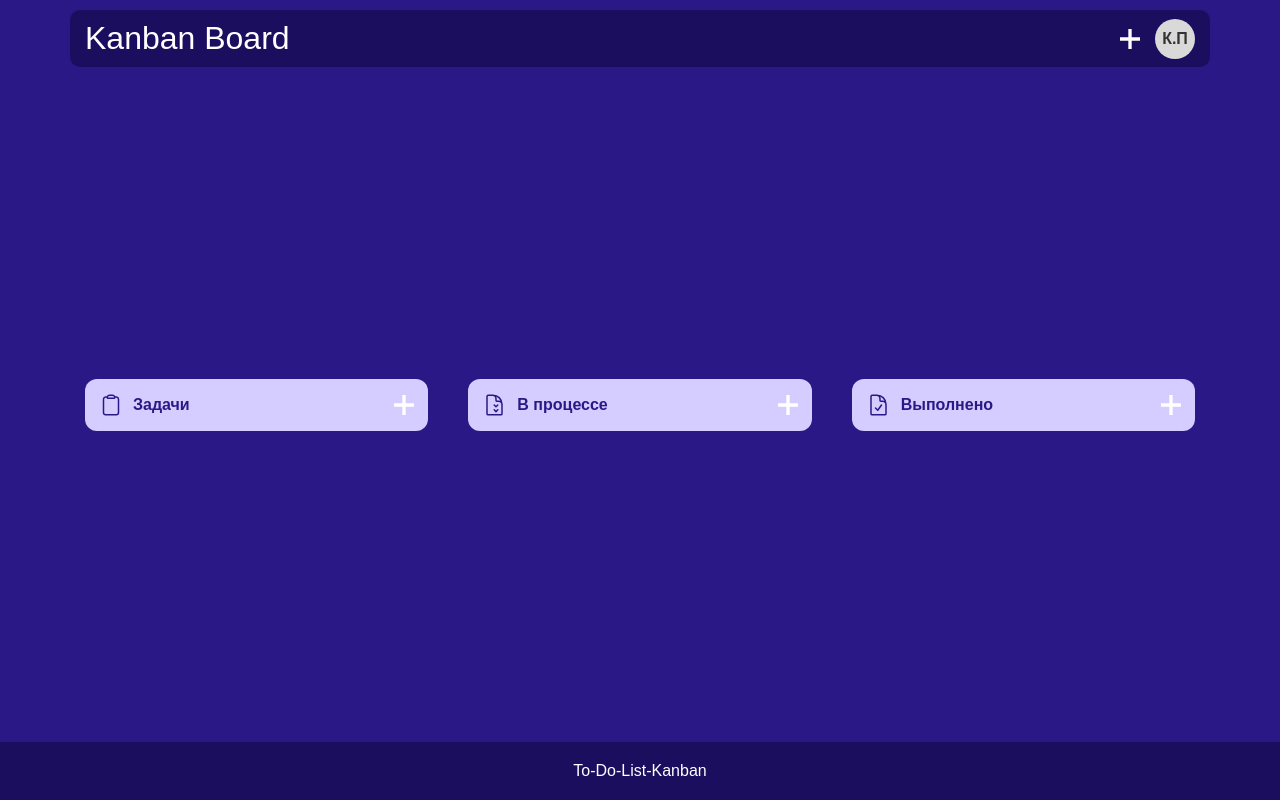
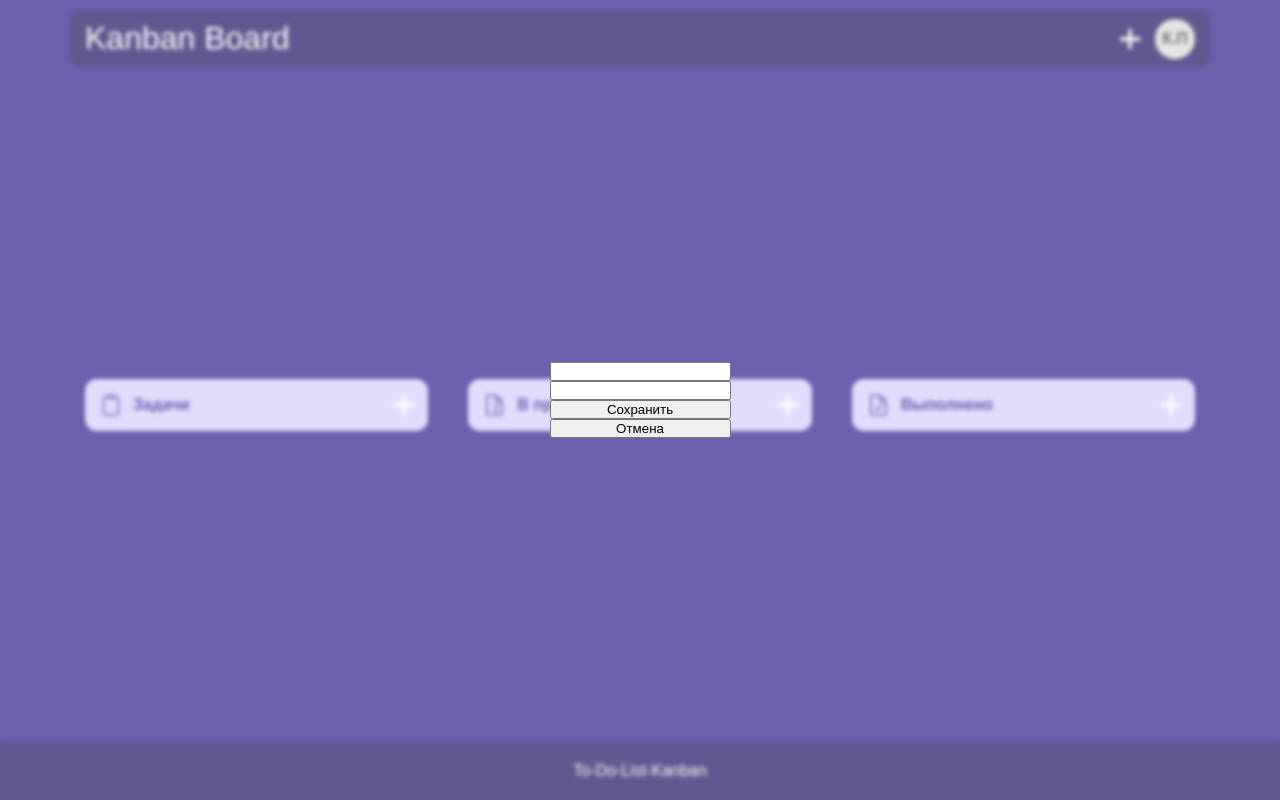
Before and after one commit to wizzzx/skeletonvue, a Vue app: page / in a window 1280 px wide. Both pictures are taken after a click on the picture 404 px from the left and 404 px from the top of the page. Built offline with nearby package versions, Linux system fonts and the light colour scheme.

Commit message:
made CreateTask modal work

```diff
--- a/src/App.vue
+++ b/src/App.vue
@@ -11,7 +11,6 @@ import { defineComponent } from "vue";
 import HeaderKanban from "@/components/HeaderKanban.vue";
 import FooterKanban from "./components/FooterKanban.vue";
 import ColumnsKanban from "./components/ColumnsKanban.vue";
-
 export default defineComponent({
   name: "TheApp",
   components: {
@@ -39,6 +38,24 @@ export default defineComponent({
     tasks: []
   }],
 
+    tasks: [
+    {
+    id: 1,
+    title: "Задача 1",
+    description: "Описание задачи 1",
+    complexity: "high",
+    dueDate: "16.11.2023",
+    columnId: "to-do"
+  },
+  {
+    id: 2,
+    title: "Задача 1",
+    description: "Описание задачи 1",
+    complexity: "high",
+    dueDate: "16.11.2023",
+    columnId: "to-do"
+  }
+    ]
     }
   }
 });
--- a/src/components/ColumnsKanban.vue
+++ b/src/components/ColumnsKanban.vue
@@ -1,4 +1,7 @@
 <template>
+  <ModalTask v-if="viewModal"
+    @closeModal="closeModalCreateTask"
+  />
   <div class="kanban container">
     <div class="kanban__column" v-for="column in columns">
       <div class="kanban__header">
@@ -7,7 +10,7 @@
           <div class="kanban__title">{{ column.title }}</div>
         </div>
         <img
-          @click="emitAddColumn"
+          @click="openModalCreateTask"
           src="@/assets/add-column-plus.svg"
           alt="plus icon"
           class="kanban__icon--add"
@@ -19,20 +22,36 @@
 
 <script>
 import { defineComponent } from "vue";
-
+import ModalTask from "./ModalTask.vue";
 export default defineComponent({
   name: "ColumnsKanban",
+
+  data() {
+    return {
+      viewModal: false
+    }
+  },
+
+  components: {
+    ModalTask,
+  },
+
   props: {
     columns: {
       type: Array,
       required: true,
     },
   },
+
   methods: {
-    emitAddColumn() {
-      this.$emit('addColumn')
-    }
-  }
+    openModalCreateTask() {
+      this.viewModal = true;
+    },
+    closeModalCreateTask() {
+      this.viewModal = false;
+    },
+
+  },
 });
 </script>
 
@@ -58,9 +77,7 @@ export default defineComponent({
   align-items: flex-start;
   gap: 24px;
   flex: 1 0 0;
-
   padding: 14px;
-
   border-radius: 12px;
   background-color: #d5ccff;
 }
--- a/src/components/ModalTask.vue
+++ b/src/components/ModalTask.vue
@@ -1,25 +1,54 @@
 <template>
-
+    <div class="modal">
+        <div class="modalForm">
+            <input v-model="taskName" />
+            <input v-model="taskDescription" />
+            <button @click="addTask">Сохранить</button>
+            <button @click="closeModal">Отмена</button>
+        </div>
+    </div>
 </template>
 
 <script>
-import { defineComponent } from 'vue';
-
+import { defineComponent } from "vue";
 export default defineComponent({
-    name: 'ModalTask',
-
+    name: "ModalTask",
     data() {
         return {
-
+            taskName: null,
+            taskDescription: null
         }
     },
-
     methods: {
-
-    }
+        addTask() {
+            this.$emit('addTask', {title: this.taskName, description: this.taskDescription})
+        },
+        closeModal() {
+            this.$emit('closeModal')
+        }
+    },
 });
 </script>
 
 <style scoped>
+    .modal {
+  position: fixed;
+  top: 0;
+  left: 0;
 
+  width: 100%;
+  height: 100%;
+
+  background-color: #FFFFFF4F;
+  backdrop-filter: blur(2px);
+
+  display: flex;
+  align-items: center;
+  justify-content: center;
+
+}
+.modalForm {
+  display: flex;
+  flex-direction: column;
+}
 </style>
```
Also changed, not shown: src/components/TaskKanban.vue (+10 -4 lines).
